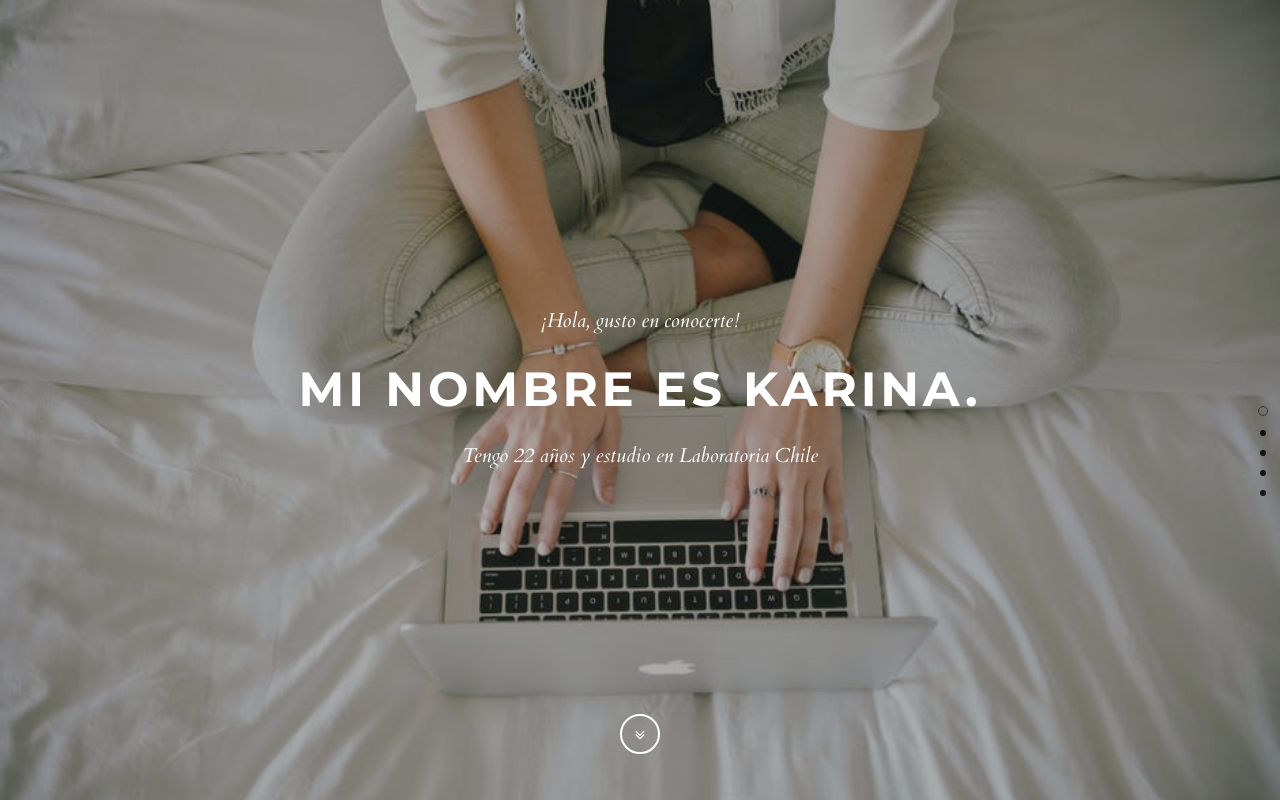
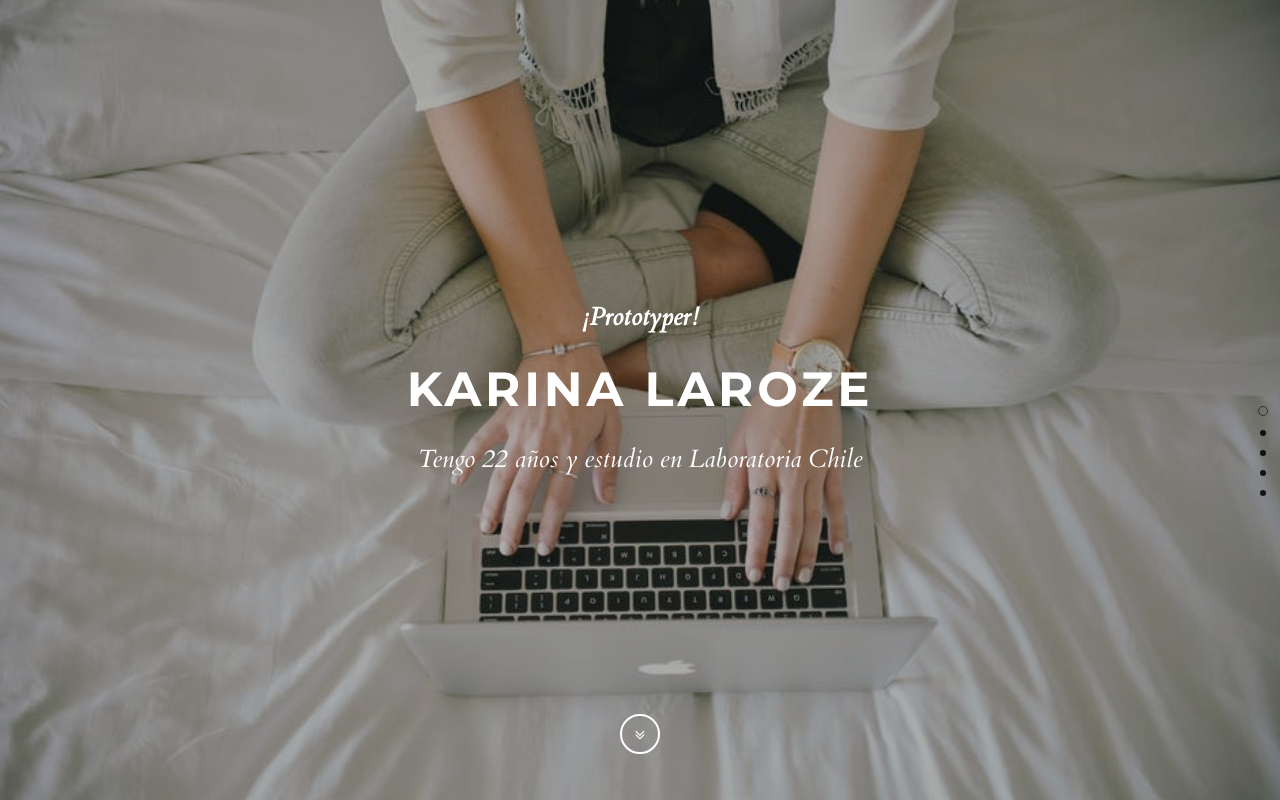
Before and after one commit to karinalaroze/portafolio, a plain HTML site: page index.html in a window 1280 px wide. Drawn offline with nearby package versions, Linux system fonts and the light colour scheme.

Commit message:
arreglando titulo de la primera seccion

```diff
--- a/css/style.default.css
+++ b/css/style.default.css
@@ -209,7 +209,7 @@ p.social a.email {
   color: #fff;
 }
 #page1 p {
-  font-size: 20px;
+  font-size: 25px;
 }
 #page1 .icon {
   position: absolute;
--- a/index.html
+++ b/index.html
@@ -36,8 +36,8 @@
             <div class="container clearfix">
               <div class="row">
                 <div class="col-md-8 col-md-offset-2 col-sm-12">
-                  <p class="italic">¡Hola, gusto en conocerte!</p>
-                  <h1>Mi nombre es Karina.</h1>
+                  <p class="italic"><b>¡Prototyper!</b></p>
+                  <h1>Karina Laroze</h1>
                   <p class="italic">Tengo 22 años y estudio en Laboratoria Chile</p>
                 </div>
               </div>
```
